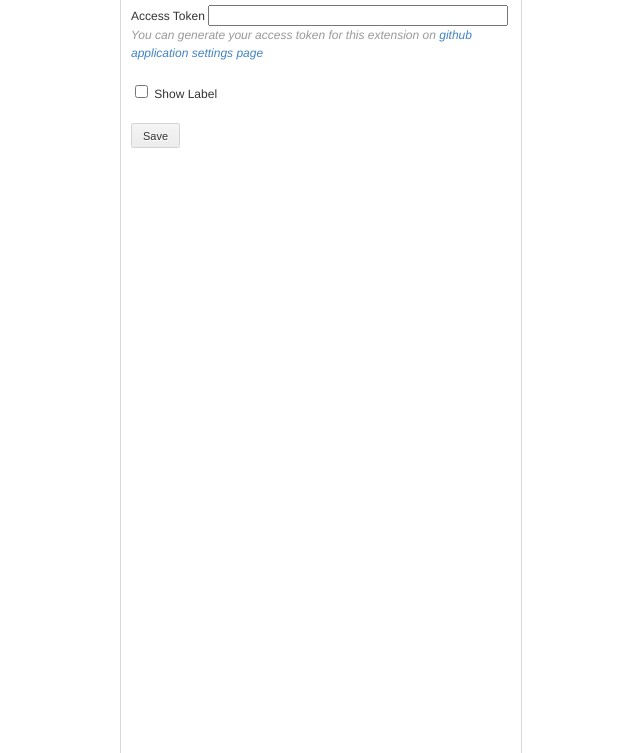
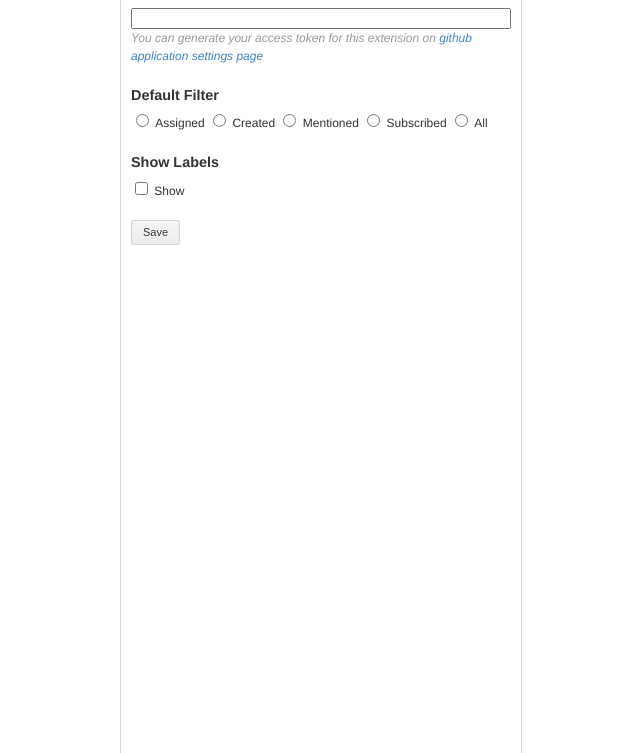
Before and after one commit to dtaniwaki/issue-checker-for-github, a browser extension: page src/options.html in a window 1280 px wide. Shown: the part 47-800 px from the top of the page, without its empty margins (319-959 px from the left). Drawn offline with nearby package versions, Linux system fonts and the light colour scheme; files that its build step writes are made by us from their sources.

Commit message:
Default filter option

```diff
--- a/src/css/options.scss
+++ b/src/css/options.scss
@@ -14,6 +14,11 @@ a {
   &:hover {
     text-decoration: underline;
   }
+}
+
+h1, h2, h3, h4, h5 {
+  margin: 0;
+  font-size: 1.0em;
 }
 
 .wrapper {
@@ -34,7 +39,7 @@ a {
 }
 
 .long-field {
-  width: 300px;
+  width: 100%;
 }
 
 .description {
@@ -46,3 +51,15 @@ a {
 .option {
   margin-bottom: 20px;
 }
+
+.label {
+  display: block;
+  margin-bottom: 5px;
+  font-weight: bold;
+  font-size: 1.2em;
+}
+
+.sub-label {
+  display: inline-block;
+  font-weight: normal;
+}
--- a/src/css/popup.scss
+++ b/src/css/popup.scss
@@ -29,6 +29,7 @@ ul {
 
 h1, h2, h3, h4, h5 {
   margin: 0;
+  font-size: 1.0em;
 }
 
 .wrapper {
--- a/src/options.html
+++ b/src/options.html
@@ -13,13 +13,27 @@
     </div>
     <form action="" class="options">
       <div class="option">
-        <label for="access_token">Access Token</label>
+        <label for="access_token" class="label">Access Token</label>
         <input type="text" name="access_token" id="access_token" class="long-field">
         <p class="description">You can generate your access token for this extension on <a href="https://github.com/settings/applications">github application settings page</a></p>
       </div>
       <div class="option">
+        <h3 class="label">Default Filter</h3>
+        <input id="default_filter_assigned" type="radio" name="default_filter" value="assigned">
+        <label for="default_filter_assigned" class="sub-label">Assigned</label>
+        <input id="default_filter_created" type="radio" name="default_filter" value="created">
+        <label for="default_filter_created" class="sub-label">Created</label>
+        <input id="default_filter_mentioned" type="radio" name="default_filter" value="mentioned">
+        <label for="default_filter_mentioned" class="sub-label">Mentioned</label>
+        <input id="default_filter_subscribed" type="radio" name="default_filter" value="subscribed">
+        <label for="default_filter_subscribed" class="sub-label">Subscribed</label>
+        <input id="default_filter_all" type="radio" name="default_filter" value="all">
+        <label for="default_filter_all" class="sub-label">All</label>
+      </div>
+      <div class="option">
+        <h3 class="label">Show Labels</h3>
         <input id="show_labels" type="checkbox">
-        <label for="show_labels">Show Label</label>
+        <label for="show_labels" class="sub-label">Show</label>
       </div>
       <button id="save_btn" class="button">Save</button>
     </form>
```
Also changed, not shown: src/js/background.coffee (+20 -13 lines), src/js/options.coffee (+7 -2 lines), src/js/popup.coffee (+4 -4 lines).
